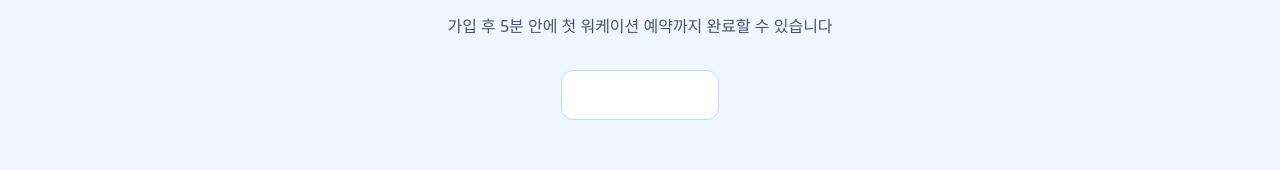
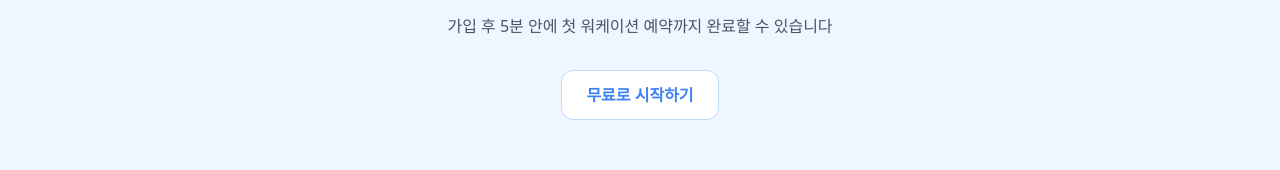
Before and after one commit to jm-potter/the_workation_app, a Next.js app in the folder workation-app/: page / in a window 1280 px wide. Shown: the part 1373-1543 px from the top of the page. Built offline with nearby package versions, Linux system fonts and the light colour scheme.

Commit message:
CTA 버튼 글자색 항상 보이도록 수정

```diff
--- a/workation-app/app/(main)/page.tsx
+++ b/workation-app/app/(main)/page.tsx
@@ -96,7 +96,7 @@ export default function LandingPage() {
           <h2 className="text-2xl font-bold text-[#0F172A] mb-4">지금 바로 시작해보세요</h2>
           <p className="text-[#475569] mb-8">가입 후 5분 안에 첫 워케이션 예약까지 완료할 수 있습니다</p>
           <Link href="/register">
-            <Button size="lg" className="bg-white text-blue-500 hover:bg-blue-50 border border-blue-200">무료로 시작하기</Button>
+            <Button size="lg" className="!bg-white !text-blue-500 hover:!bg-blue-50 border border-blue-200">무료로 시작하기</Button>
           </Link>
         </div>
       </section>
```
